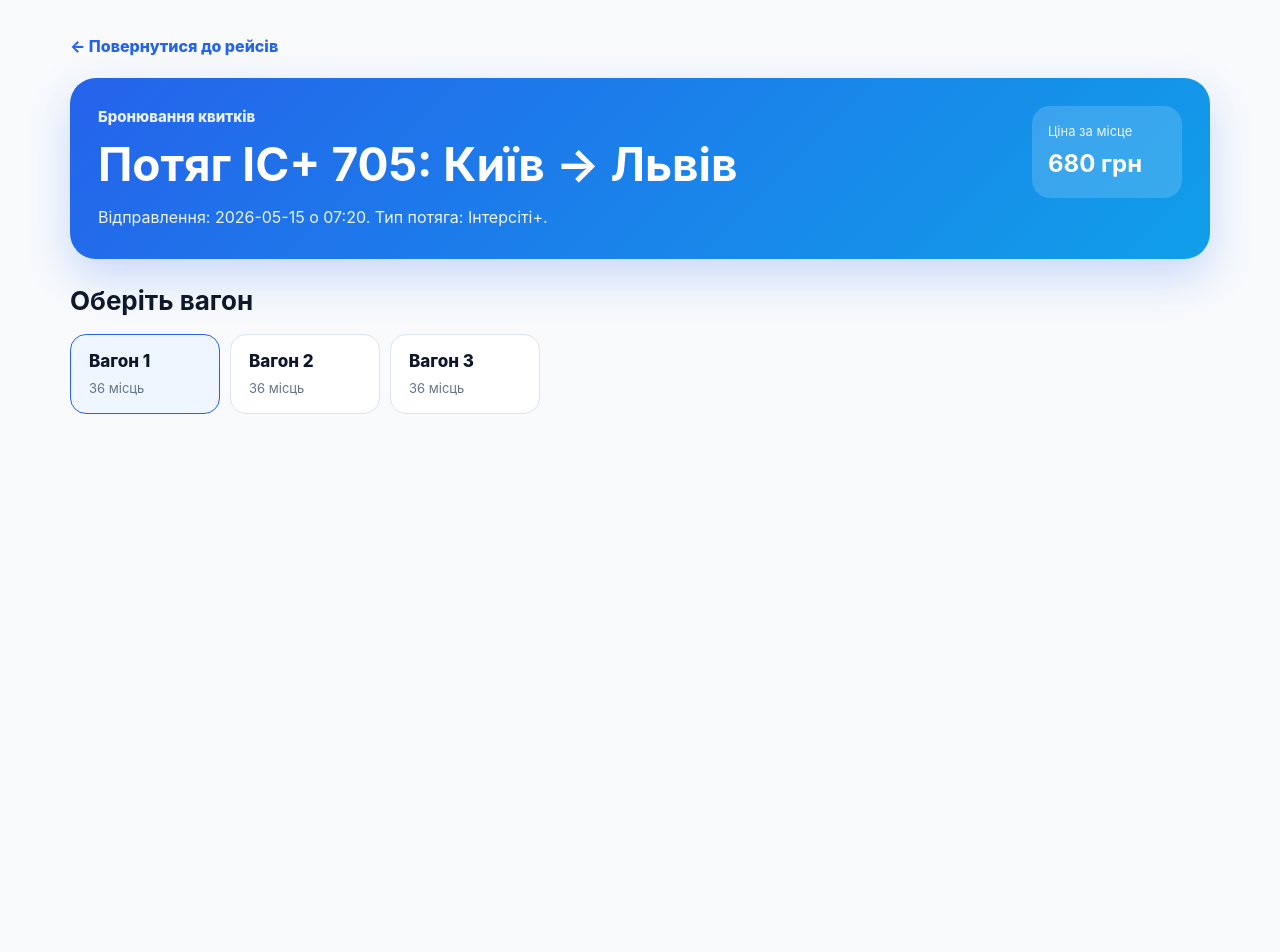
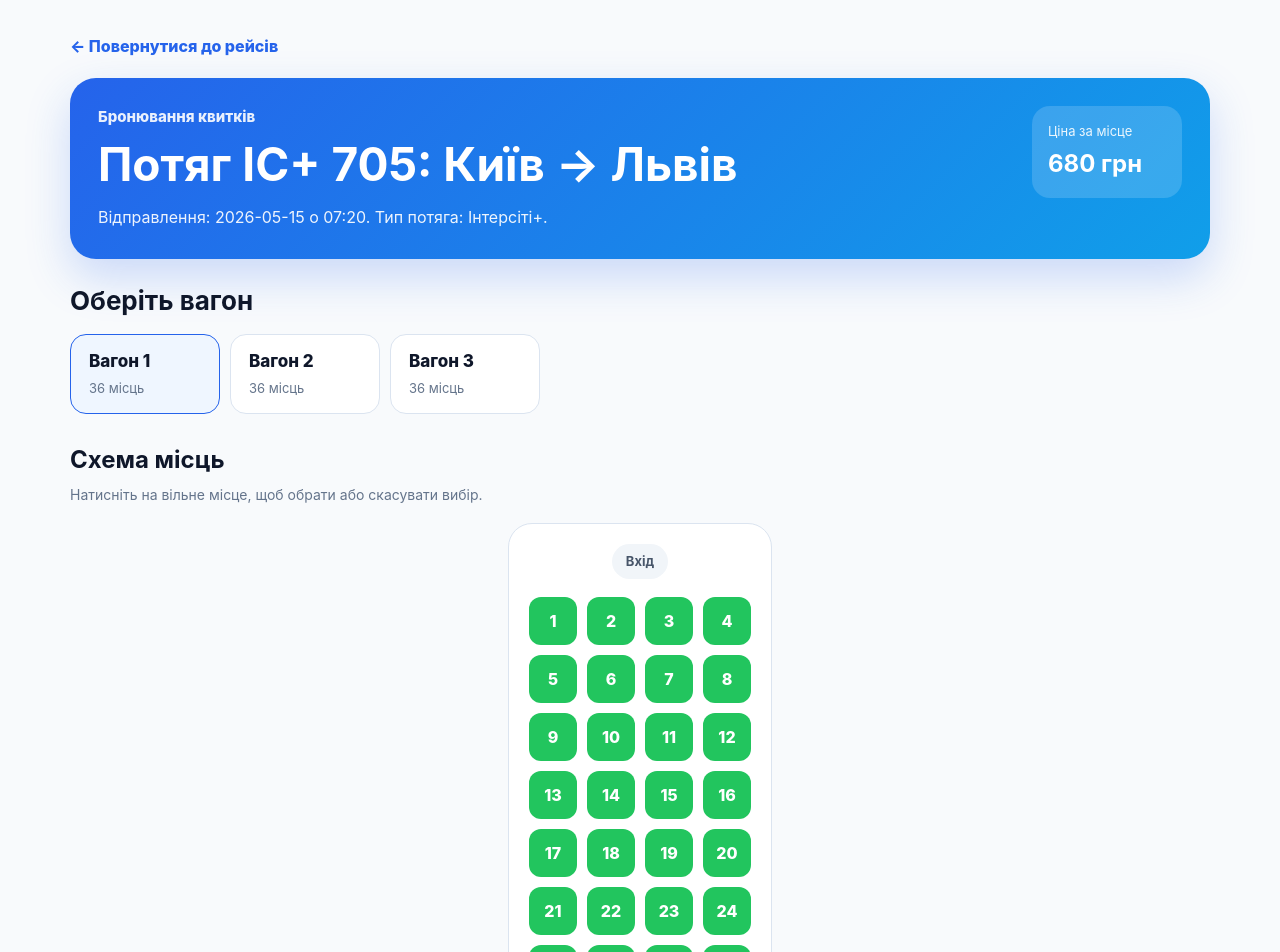
Before and after one commit to kanijr/WEB-project-train-app, a React (Vite) app: page /booking/1 in a window 1280 px wide. Shown: the top 952 px of the page. Before the commit the page ends 800 px from the top, so only its background shows below. Built offline with nearby package versions, Linux system fonts and the light colour scheme.

Commit message:
Add seat map with selection

```diff
--- /dev/null
+++ b/src/components/SeatMap/SeatMap.css
@@ -0,0 +1,80 @@
+.seat-map {
+  display: flex;
+  flex-direction: column;
+  gap: 18px;
+}
+
+.seat-map__header {
+  display: flex;
+  justify-content: space-between;
+  gap: 18px;
+}
+
+.seat-map__title {
+  margin: 0;
+  color: #0f172a;
+  font-size: 24px;
+}
+
+.seat-map__description {
+  margin: 6px 0 0;
+  color: #64748b;
+  font-size: 14px;
+}
+
+.seat-map__wagon {
+  width: fit-content;
+  max-width: 100%;
+  margin: 0 auto;
+  overflow-x: auto;
+  padding: 20px;
+  border: 1px solid #dbe4f0;
+  border-radius: 24px;
+  background: #ffffff;
+}
+.seat-map__door {
+  width: fit-content;
+  margin: 0 auto 18px;
+  padding: 8px 14px;
+  border-radius: 999px;
+  background: #f1f5f9;
+  color: #475569;
+  font-size: 13px;
+  font-weight: 700;
+}
+
+.seat-map__grid {
+  display: grid;
+  grid-template-columns: repeat(4, 48px);
+  justify-content: center;
+  gap: 10px;
+  width: fit-content;
+  min-width: max-content;
+  margin: 0 auto;
+}
+
+.seat-map__seat {
+  width: 48px;
+  height: 48px;
+  border: none;
+  border-radius: 12px;
+  color: #ffffff;
+  font-size: 16px;
+  font-weight: 800;
+  cursor: pointer;
+  transition:
+    transform 0.2s ease,
+    opacity 0.2s ease;
+}
+
+.seat-map__seat:hover {
+  transform: scale(1.06);
+}
+
+.seat-map__seat--free {
+  background: #22c55e;
+}
+
+.seat-map__seat--selected {
+  background: #2563eb;
+}
--- /dev/null
+++ b/src/components/SeatMap/SeatMap.jsx
@@ -0,0 +1,45 @@
+import "./SeatMap.css";
+
+function SeatMap({ seatsCount, selectedSeats, onToggleSeat }) {
+  const seats = Array.from({ length: seatsCount }, (_, index) => index + 1);
+
+  const getSeatClassName = (seatNumber) => {
+    if (selectedSeats.includes(seatNumber)) {
+      return "seat-map__seat seat-map__seat--selected";
+    }
+
+    return "seat-map__seat seat-map__seat--free";
+  };
+
+  return (
+    <section className="seat-map">
+      <div className="seat-map__header">
+        <div>
+          <h2 className="seat-map__title">Схема місць</h2>
+          <p className="seat-map__description">
+            Натисніть на вільне місце, щоб обрати або скасувати вибір.
+          </p>
+        </div>
+      </div>
+
+      <div className="seat-map__wagon">
+        <div className="seat-map__door">Вхід</div>
+
+        <div className="seat-map__grid">
+          {seats.map((seatNumber) => (
+            <button
+              key={seatNumber}
+              className={getSeatClassName(seatNumber)}
+              type="button"
+              onClick={() => onToggleSeat(seatNumber)}
+            >
+              {seatNumber}
+            </button>
+          ))}
+        </div>
+      </div>
+    </section>
+  );
+}
+
+export default SeatMap;
--- a/src/pages/Booking/Booking.jsx
+++ b/src/pages/Booking/Booking.jsx
@@ -3,6 +3,7 @@ import { useMemo, useState } from "react";
 import { trains } from "../../data/trains";
 import "./Booking.css";
 import WagonSelector from "../../components/WagonSelector/WagonSelector";
+import SeatMap from "../../components/SeatMap/SeatMap";
 
 function Booking() {
   const { trainId } = useParams();
@@ -15,9 +16,21 @@ function Booking() {
   const [selectedWagon, setSelectedWagon] = useState(
     train?.wagons?.[0] || null,
   );
+  const [selectedSeats, setSelectedSeats] = useState([]);
 
   const handleSelectWagon = (wagon) => {
     setSelectedWagon(wagon);
+    setSelectedSeats([]);
+  };
+
+  const handleToggleSeat = (seatNumber) => {
+    setSelectedSeats((currentSeats) => {
+      if (currentSeats.includes(seatNumber)) {
+        return currentSeats.filter((seat) => seat !== seatNumber);
+      }
+
+      return [...currentSeats, seatNumber].sort((a, b) => a - b);
+    });
   };
 
   if (!train) {
@@ -60,6 +73,13 @@ function Booking() {
           selectedWagonId={selectedWagon?.id}
           onSelectWagon={handleSelectWagon}
         />
+        {selectedWagon && (
+          <SeatMap
+            seatsCount={selectedWagon.seatsCount}
+            selectedSeats={selectedSeats}
+            onToggleSeat={handleToggleSeat}
+          />
+        )}
       </div>
     </main>
   );
```
